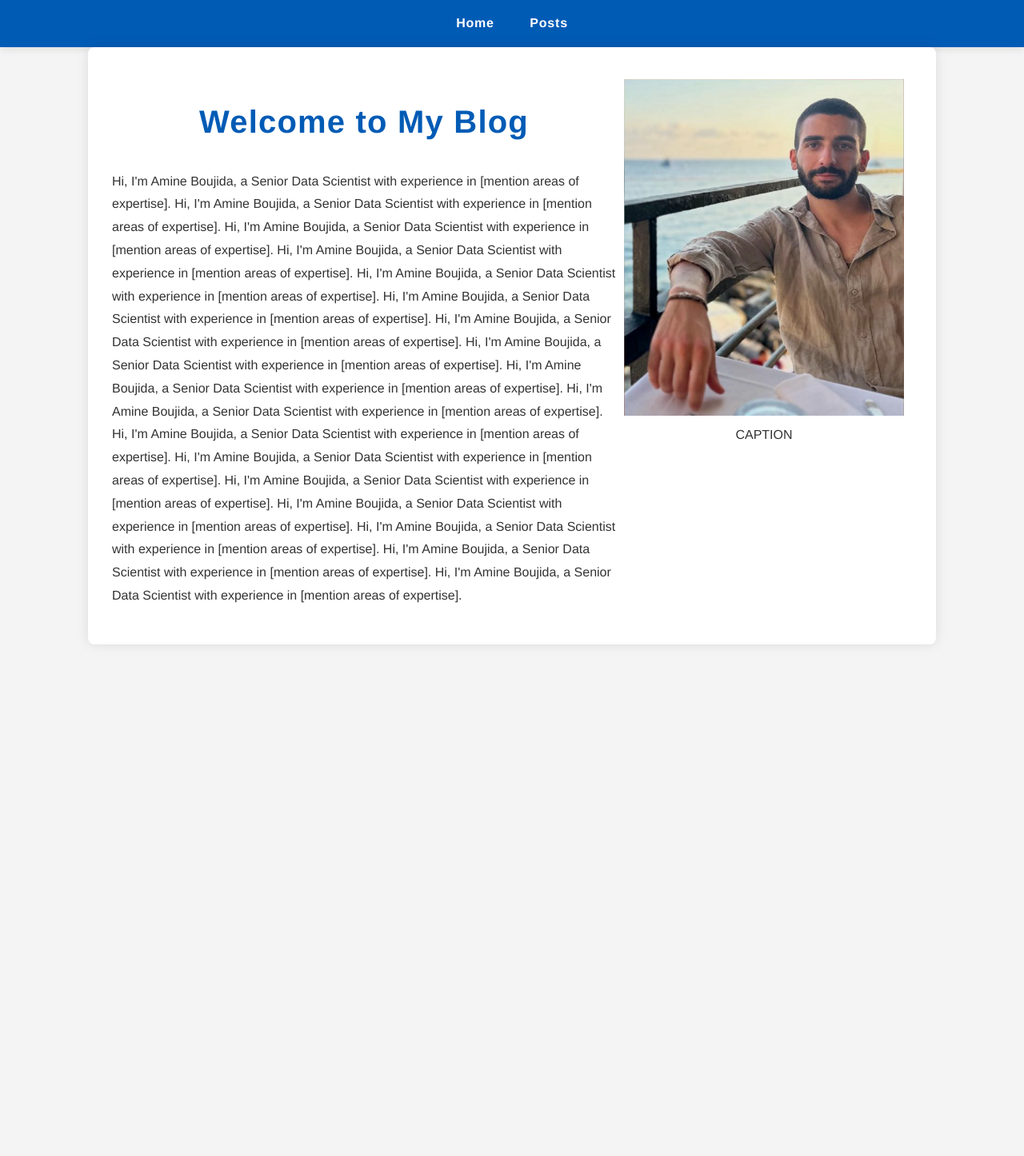
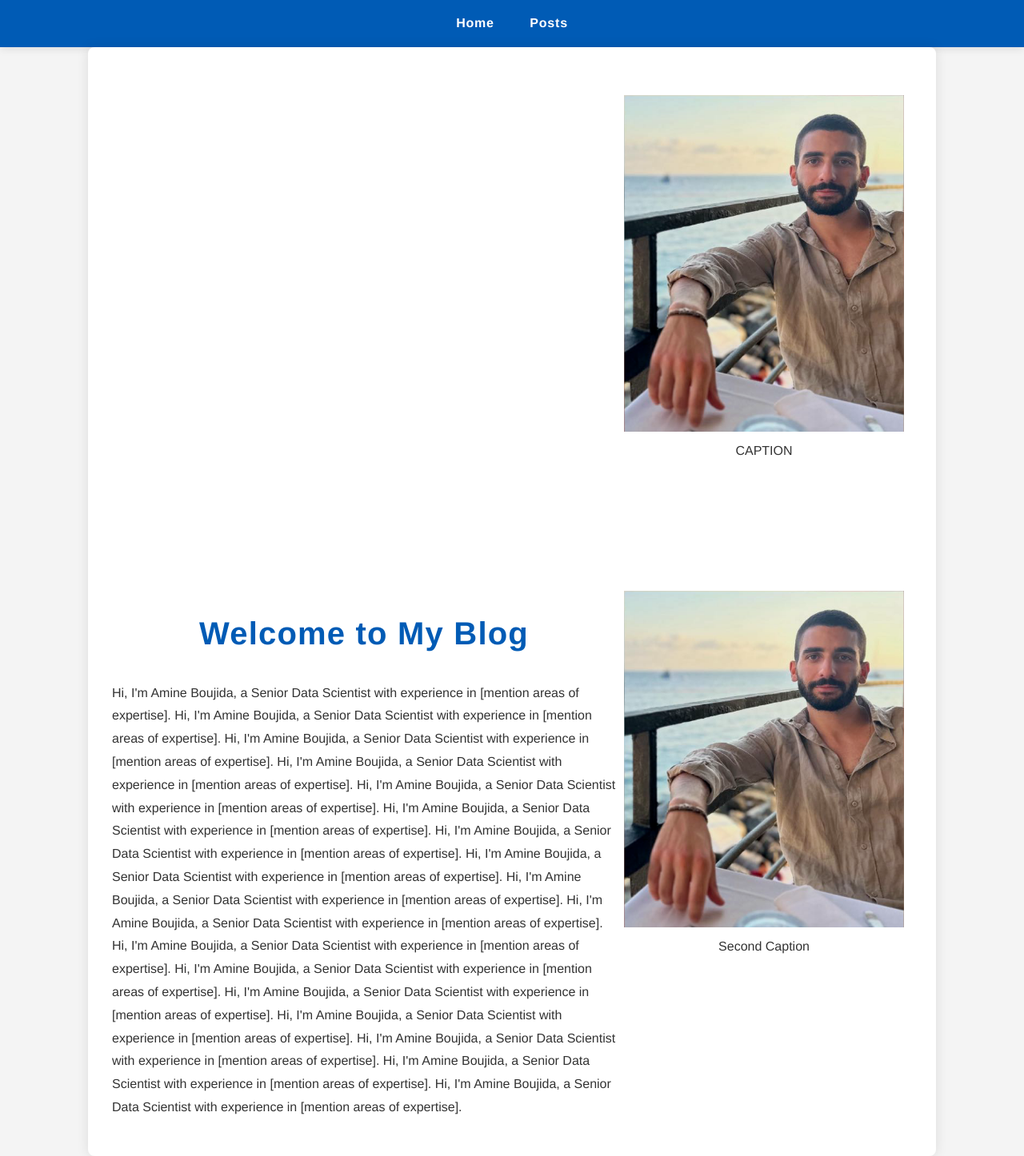
Before and after one commit to b7amine/b7amine.github.io, a Jekyll site: the page built from index.html, in a window 1280 px wide. Shown: the whole page at 80% size. Built offline with Jekyll 4.4.1, drawn with Linux system fonts in a browser that asks for light colours; before the commit the page ends 900 px from its top, so only the background shows below that.

Commit message:
about me

```diff
--- a/index.html
+++ b/index.html
@@ -2,10 +2,15 @@
 layout: default
 title: Home
 ---
-<figure style="float: right; width: 350px; height: 600px; margin: 10px;">
+<figure style="float: right; width: 350px; height: 600px; margin: 30px 10px 10px 10px;">
     <img src="/figures/Profile.png" alt="Figure" style="max-width: 100%;">
     <figcaption style="text-align: center;">CAPTION</figcaption>
   </figure>
+  <div style="clear: both;"></div>
+<figure style="float:right; width: 350px; height: 600px; margin: 10px;">
+  <img src="/figures/Profile.png" alt="Second Figure" style="max-width: 100%;">
+  <figcaption style="text-align: center;">Second Caption</figcaption>
+</figure>
 <h1>Welcome to My Blog</h1>
 <p>Hi, I'm {{ site.title }}, a Senior Data Scientist with experience in [mention areas of expertise].
     Hi, I'm {{ site.title }}, a Senior Data Scientist with experience in [mention areas of expertise].
```
